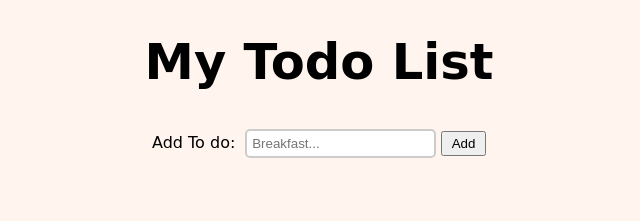
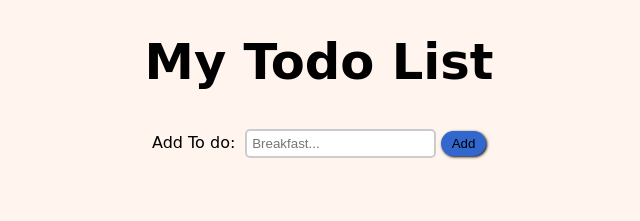
Before and after one commit to DruSerkes/Todo-list, a React (Create React App) app: page / in a window 1280 px wide. Shown: the top 221 px of the page, without its empty margins (321-961 px from the left). Built offline with nearby package versions, Linux system fonts and the light colour scheme.

Commit message:
style add button add favicon.ico

```diff
--- a/src/App.css
+++ b/src/App.css
@@ -21,6 +21,18 @@ body {
 
 h1 {
 	font-size: 3.1rem;
+}
+
+.NewTodoForm-Add {
+	border-radius: 50px;
+	border: none;
+	background-color: rgb(50, 104, 205);
+	padding: 5px;
+	box-shadow: 1px 1px 3px;
+}
+
+.NewTodoForm-Add:hover {
+	box-shadow: 1px 1px 1px, -1px -1px 1px;
 }
 
 input[type=text] {
--- a/src/NewTodoForm.js
+++ b/src/NewTodoForm.js
@@ -30,7 +30,7 @@ const NewTodoForm = ({ addTodo }) => {
 					value={todoData.text}
 					onChange={handleChange}
 				/>
-				<button>Add</button>
+				<button className="NewTodoForm-Add">Add</button>
 			</form>
 		</div>
 	);
```
Also changed, not shown: 1 other file (tests, documents, lock files or other folders).
